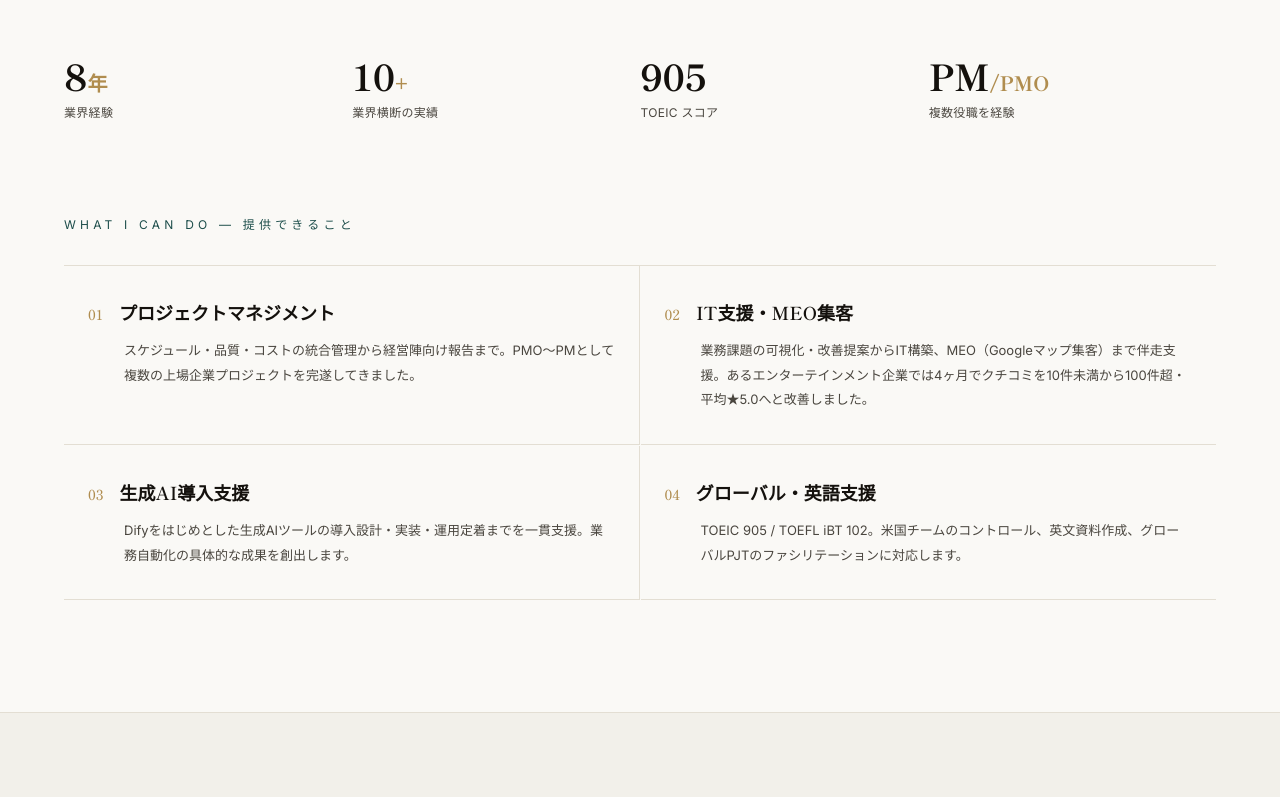
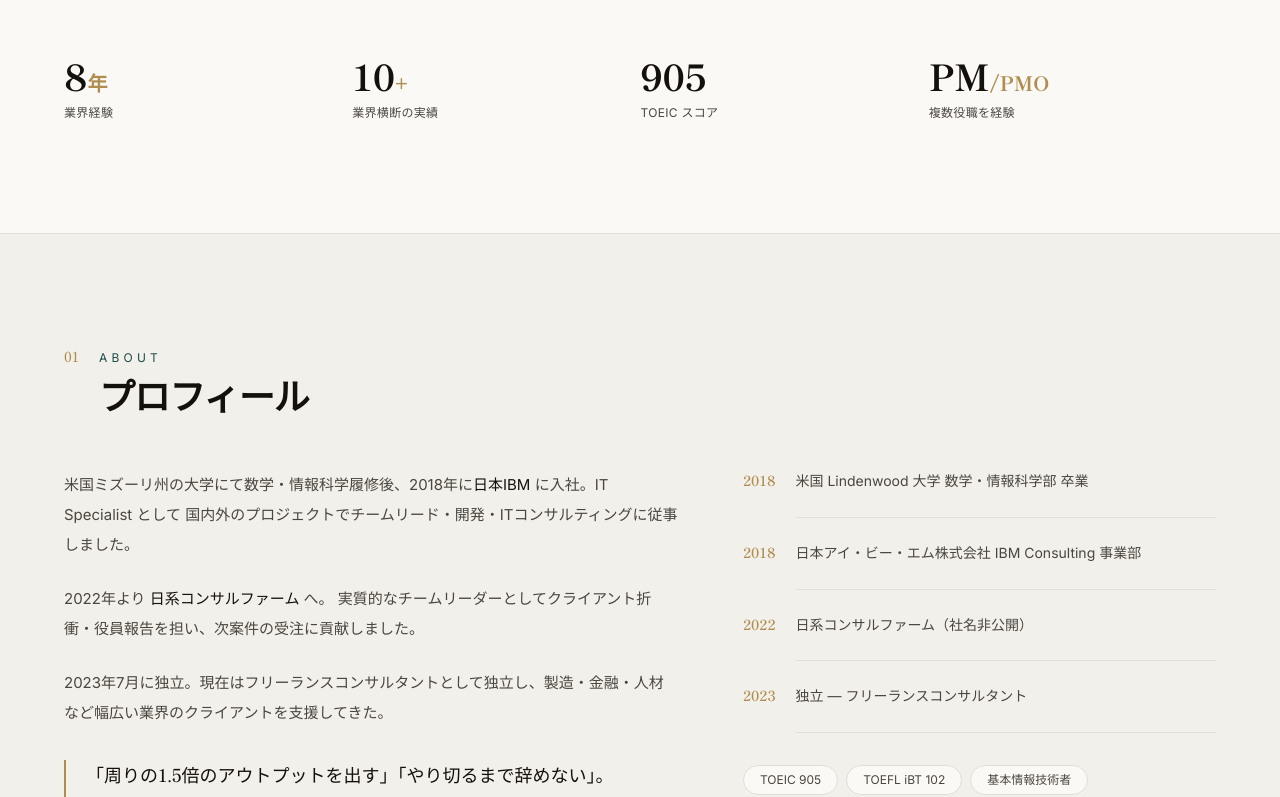
Before and after one commit to tkomatsu1216/komatsu-portfolio, a Next.js app: page / in a window 1280 px wide. Shown: the part 540-1337 px from the top of the page. Built offline with nearby package versions, Linux system fonts and the light colour scheme; no server answers.

Commit message:
refactor: 冒頭の提供サービス重複ブロックを削除しServicesセクションに一本化

```diff
--- a/app/page.tsx
+++ b/app/page.tsx
@@ -210,31 +210,6 @@ export default function Home() {
               </div>
             ))}
           </div>
-
-          {/* 冒頭で提供サービス4要素を提示（ユーザー指示: 冒頭部分に4つの要素を入れる） */}
-          <div className="reveal reveal-4 mt-24">
-            <p className="mb-8 text-xs uppercase tracking-[0.35em] text-accent">
-              What I can do — 提供できること
-            </p>
-            <div className="grid gap-px border-t border-line sm:grid-cols-2">
-              {services.map((s) => (
-                <div
-                  key={s.title}
-                  className="group border-b border-line px-2 py-8 transition-colors sm:px-6 sm:odd:border-r"
-                >
-                  <div className="flex items-baseline gap-4">
-                    <span className="font-display text-sm text-gold">{s.no}</span>
-                    <h3 className="font-display text-lg font-semibold text-ink transition-colors group-hover:text-accent">
-                      {s.title}
-                    </h3>
-                  </div>
-                  <p className="mt-3 pl-9 text-[13px] leading-[1.9] text-ink-soft">
-                    {s.description}
-                  </p>
-                </div>
-              ))}
-            </div>
-          </div>
         </div>
       </section>
 
```
